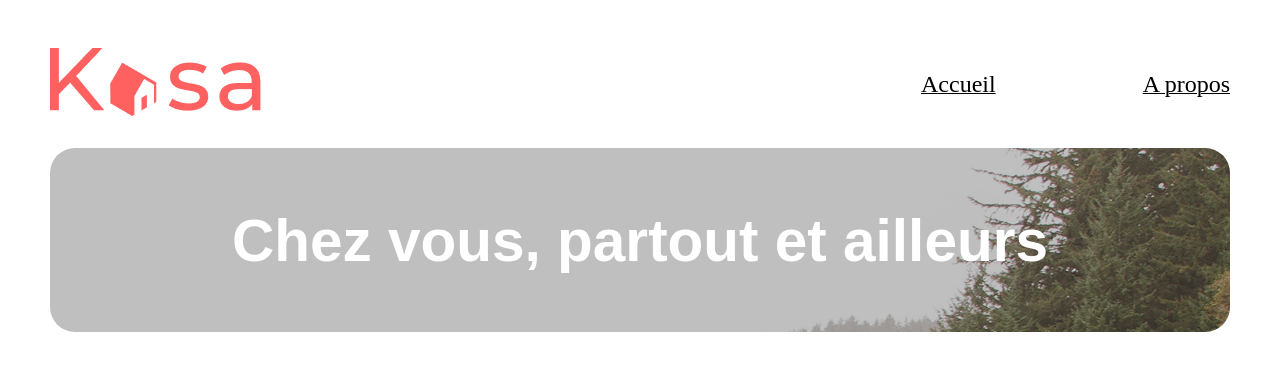
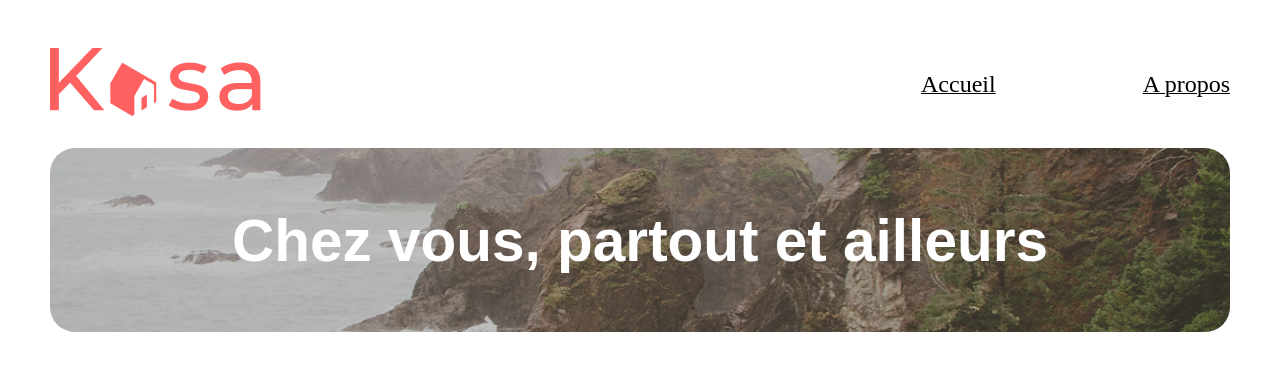
Before and after one commit to Adonis-26/Projet-7, a React (Vite) app: page / in a window 1280 px wide. Shown: the top 370 px of the page. Built offline with nearby package versions, Linux system fonts and the light colour scheme; a web font is replaced by a local one.

Commit message:
banner finit

```diff
--- a/src/Components/Banner/banner.scss
+++ b/src/Components/Banner/banner.scss
@@ -1,9 +1,12 @@
 .banner {
    position: relative;
-   max-width: 130vw;
+   max-width: 110vw;
    max-height: 223px;
    margin-top: 30px;
-   background-image: url("/public/img/img_banner.png");
+   background: url("/public/img/img_banner.png");
+   background-position: center;
+   background-repeat:no-repeat;
+   background-size: cover;
    border-radius: 25px;
    display: grid;
    place-items: center;
```
